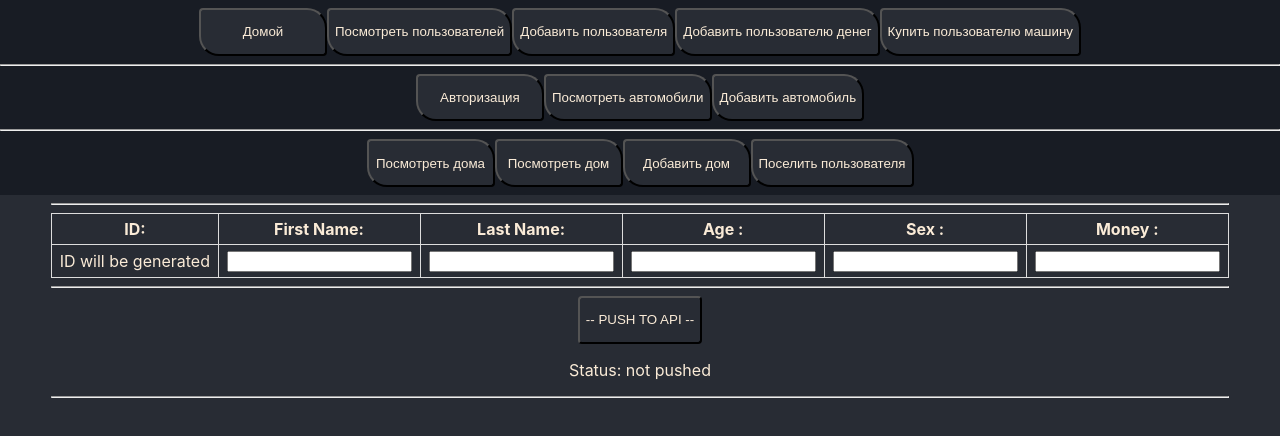
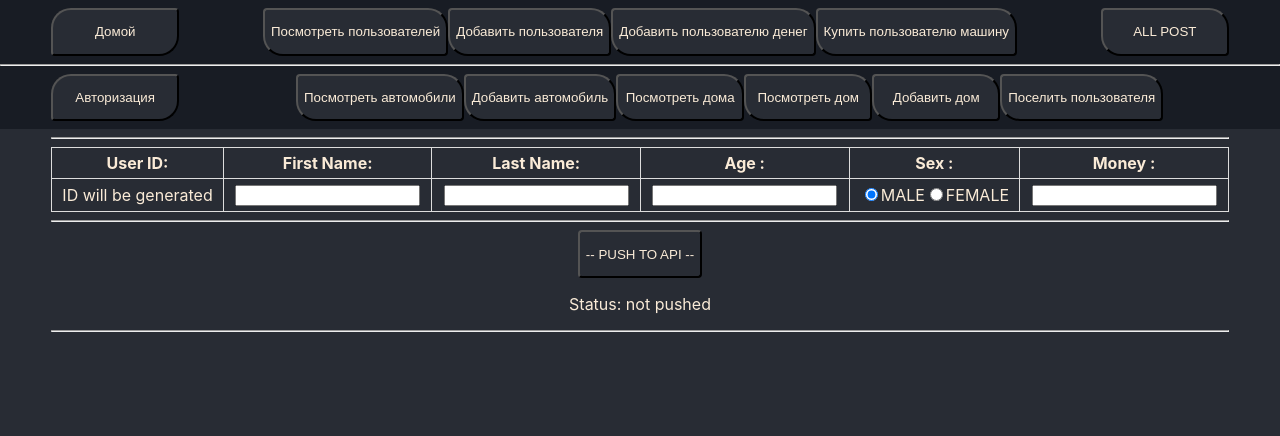
Before and after one commit to Krasilnikov-Ilya/Simple_User_Getter, a React (Create React App) app: page /create/users in a window 1280 px wide. Shown: the top 436 px of the page. Built offline with nearby package versions, Linux system fonts and the light colour scheme.

Commit message:
all input forms are validated, except createHouseForm

```diff
--- a/package.json
+++ b/package.json
@@ -6,11 +6,12 @@
     "@testing-library/jest-dom": "^5.16.5",
     "@testing-library/react": "^13.4.0",
     "@testing-library/user-event": "^13.5.0",
+    "axios": "^0.27.2",
     "react": "^18.2.0",
     "react-dom": "^18.2.0",
     "react-input-checkbox": "^1.1.0",
     "react-router-dom": "^6.3.0",
-    "react-scripts": "5.0.1",
+    "react-scripts": "^5.0.1",
     "web-vitals": "^2.1.4"
   },
   "scripts": {
--- a/src/App.css
+++ b/src/App.css
@@ -25,6 +25,30 @@
   min-width: 10%;
 }
 .Nav-btn:hover {
+  background: #484c54;
+}
+
+.All-push-btn {
+  background-color: #282c34;
+  color: antiquewhite;
+  border-radius: 4px 20px;
+  min-width: 10%;
+  float: right;
+  margin-right: 4%;
+}
+.All-push-btn:hover {
+  background: #484c54;
+}
+
+.Home-auth-btn {
+  background-color: #282c34;
+  color: antiquewhite;
+  border-radius: 20px 4px;
+  min-width: 10%;
+  float: left;
+  margin-left: 4%;
+}
+.Home-auth-btn:hover {
   background: #484c54;
 }
 
--- a/src/App.js
+++ b/src/App.js
@@ -11,6 +11,9 @@ import PlusUserMoneyForm from "./blocks/users/plusUserMoneyForm";
 import BuyCarForm from "./blocks/users/buyCarForm";
 import SettleUserToHomeForm from "./blocks/houses/settleUserToHomeForm";
 import CreateHouseForm from "./blocks/houses/createHouseform";
+import AuthorizationForm from "./blocks/authorization/authorizationForm";
+import AllPostBlock from "./blocks/multiComponentBlocks/allPostBlock";
+
 
 
 function App() {
@@ -19,7 +22,7 @@ function App() {
             <div className="App">
                 <header className="App-header">
                     <Link className="Nav-link" to="/">
-                        <button className="Nav-btn">
+                        <button className="Home-auth-btn">
                             <p>Домой</p>
                         </button>
                     </Link>
@@ -43,11 +46,16 @@ function App() {
                             <p>Купить пользователю машину</p>
                         </button>
                     </Link>
+                    <Link className="Nav-link" to="/create/all">
+                        <button className="All-push-btn" to="/create/all">
+                            <p>ALL POST</p>
+                        </button>
+                    </Link>
 
                     <hr/>
 
                     <Link className="Nav-link" to="/authorization">
-                        <button className="Nav-btn" to="/authorization">
+                        <button className="Home-auth-btn" to="/authorization">
                             <p>Авторизация</p>
                         </button>
                     </Link>
@@ -61,9 +69,6 @@ function App() {
                             <p>Добавить автомобиль</p>
                         </button>
                     </Link>
-
-                    <hr/>
-
                     <Link className="Nav-link" to="/read/houses">
                         <button className="Nav-btn" to="/read/houses">
                             <p>Посмотреть дома</p>
@@ -88,7 +93,7 @@ function App() {
                 <section className="workspace-up">
                     <Routes>
                         <Route path="/" element={<h1> home page </h1>}/>
-                        <Route path="/authorization" element={<h1> authorization page </h1>}/>
+                        <Route path="/authorization" element={<AuthorizationForm/>}/>
                         <Route path="/read/cars" element={<ReadCarsUnsortedTable/>}/>
                         <Route path="/read/users" element={<ReadUsersUnsortedTable/>}/>
                         <Route path="/create/cars" element={<CreateCarForm/>}/>
@@ -101,6 +106,9 @@ function App() {
                         <Route path="/read/houses" element={<ReadHousesUnsortedTable/>}/>
                         <Route path="/read/house" element={<ReadHouseTable/>}/>
                         <Route path="/create/house" element={<CreateHouseForm/>}/>
+
+                        <Route path="/create/all" element={<AllPostBlock/>}/>
+
                     </Routes>
                 </section>
             </div>
--- /dev/null
+++ b/src/blocks/authorization/authorizationForm.js
@@ -0,0 +1,68 @@
+import React, {useState} from "react";
+import {EMAIL_REGEXP_RAW} from "../../utils/constants";
+
+const AuthorizationForm = () => {
+
+    const [email, setEmail] = useState('')
+    const [password, setPassword] = useState('')
+    const [emailDirty, setEmailDirty] = useState(false)
+    const [passwordDirty, setPasswordDirty] = useState(false)
+    const [emailError, setEmailError] = useState("Email cannot be empty")
+    const [passwordError, setPasswordError] = useState("Password cannot be empty")
+
+
+    const blurHandler = (e) => {
+        switch (e.target.name) {
+            default: break
+            case 'email':
+                setEmailDirty(true)
+                break
+            case 'password':
+                setPasswordDirty(true)
+                break
+        }
+    }
+
+    const emailHandler = (e) => {
+        setEmail(e.target.value)
+        const re = {EMAIL_REGEXP_RAW}
+        if(re.test(String(email).toLowerCase())) {
+            setEmailError("Incorrect Email")
+        } else {
+            setEmailError("")
+        }
+    }
+
+    const passwordHandler = (e) => {
+        setPassword(e.target.value)
+        if(e.target.value.length < 3 || e.target.value.length > 8) {
+            setPasswordError("Password length must be more than 3 symbols and less than 8 symbols")
+        } else {
+            setPasswordError("")
+        }
+    }
+
+    return (
+        <div>
+            <form>
+                <hr/>
+                <h1> AUTHORIZATION </h1>
+                <hr/>
+                {(emailDirty && emailError) && <div style={{color: "red"}}> {emailError} </div>}
+                <input onChange={e => emailHandler(e)} value={email} onBlur={e => blurHandler(e)} name='email' type="text"
+                       placeholder="Enter your email..."/>
+                <hr/>
+                {(passwordDirty && passwordError) && <div style={{color: "red"}}> {passwordError} </div>}
+                <input onChange={e => passwordHandler(e)} value={password} onBlur={e => blurHandler(e)} name='password' type="text"
+                       placeholder="Enter your password..."/>
+                <hr/>
+                <button type='submit' className="Nav-btn"> GO</button>
+                <hr/>
+            </form>
+        </div>
+    );
+
+
+}
+
+export default AuthorizationForm
--- a/src/blocks/cars/createCarForm.js
+++ b/src/blocks/cars/createCarForm.js
@@ -1,5 +1,6 @@
 import React from "react";
 import API from "../../utils/API";
+import {FLOAT_REGEXP, FLOAT_STEP} from "../../utils/constants";
 
 
 export class CreateCarForm extends React.Component {
@@ -19,7 +20,7 @@ export class CreateCarForm extends React.Component {
                 <table className="table">
                     <thead>
                     <tr key="head">
-                        <th> ID:</th>
+                        <th> Car ID:</th>
                         <th> Engine Type:</th>
                         <th> Mark:</th>
                         <th> Model:</th>
@@ -32,7 +33,7 @@ export class CreateCarForm extends React.Component {
                         <td><input id="car_engine_type_send"/></td>
                         <td><input id="car_mark_send"/></td>
                         <td><input id="car_model_send"/></td>
-                        <td><input id="car_price_send"/></td>
+                        <td><input type="number" pattern={FLOAT_REGEXP} step={FLOAT_STEP} id="car_price_send"/></td>
                     </tr>
                     </tbody>
                 </table>
@@ -59,6 +60,10 @@ export class CreateCarForm extends React.Component {
 
         let answer = " "
 
+        if (type === "" || mark === "" || model === "" || !price) {
+            answer = "Invalid request data"
+            this.setState({answer})
+        } else {
             await API.post(
                 push_uri, json)
                 .then(function (response) {
@@ -69,6 +74,7 @@ export class CreateCarForm extends React.Component {
                     answer = error.toString()
                     console.log(error);
                 });
+        }
         this.setState({answer})
         console.log(this.state.answer)
     }
--- a/src/blocks/houses/settleUserToHomeForm.js
+++ b/src/blocks/houses/settleUserToHomeForm.js
@@ -1,5 +1,6 @@
 import React from "react";
 import API from "../../utils/API";
+import {INT_REGEXP} from "../../utils/constants";
 
 
 export class SettleUserToHomeForm extends React.Component {
@@ -24,8 +25,8 @@ export class SettleUserToHomeForm extends React.Component {
                     </thead>
                     <tbody>
                     <tr key="user">
-                        <td><input id="user_send"/></td>
-                        <td><input id="home_send"/></td>
+                        <td><input type="number" pattern={INT_REGEXP} id="user_send"/></td>
+                        <td><input type="number" pattern={INT_REGEXP} id="home_send"/></td>
                     </tr>
                     </tbody>
                 </table>
@@ -39,7 +40,7 @@ export class SettleUserToHomeForm extends React.Component {
     }
 
     pushUserAndHomeToAPI = async () => {
-        let userId =  parseInt(document.getElementById("user_send").value)
+        let userId = parseInt(document.getElementById("user_send").value)
         let homeId = parseInt(document.getElementById("home_send").value)
         let push_uri = '/house/' + homeId + "/settle/" + userId
         let answer = " "
--- /dev/null
+++ b/src/blocks/multiComponentBlocks/allPostBlock.js
@@ -0,0 +1,26 @@
+import React from "react";
+import CreateCarForm from "../cars/createCarForm";
+import CreateUserForm from "../users/createUserForm";
+import CreateHouseForm from "../houses/createHouseform";
+import SettleUserToHomeForm from "../houses/settleUserToHomeForm";
+import PlusUserMoneyForm from "../users/plusUserMoneyForm";
+import BuyCarForm from "../users/buyCarForm";
+
+export class AllPostBlock extends React.Component {
+
+    render() {
+        return (
+            <div>
+                <CreateUserForm/>
+                <CreateCarForm/>
+                <CreateHouseForm/>
+
+                <SettleUserToHomeForm/>
+                <PlusUserMoneyForm/>
+                <BuyCarForm/>
+            </div>
+        )
+    }
+}
+
+export default AllPostBlock
--- a/src/blocks/users/buyCarForm.js
+++ b/src/blocks/users/buyCarForm.js
@@ -1,5 +1,6 @@
 import React from "react";
 import API from "../../utils/API";
+import {INT_REGEXP} from "../../utils/constants";
 
 
 export class BuyCarForm extends React.Component {
@@ -25,8 +26,8 @@ export class BuyCarForm extends React.Component {
                     </thead>
                     <tbody>
                     <tr key="user">
-                        <td><input id="user_send"/></td>
-                        <td><input id="car_send"/></td>
+                        <td><input type="number" pattern={INT_REGEXP} id="user_send"/></td>
+                        <td><input type="number" pattern={INT_REGEXP} id="car_send"/></td>
                     </tr>
                     </tbody>
                 </table>
--- a/src/blocks/users/createUserForm.js
+++ b/src/blocks/users/createUserForm.js
@@ -1,6 +1,6 @@
 import React from "react";
 import API from "../../utils/API";
-
+import {FLOAT_REGEXP, FLOAT_STEP, INT_REGEXP} from "../../utils/constants";
 
 export class CreateUserForm extends React.Component {
 
@@ -18,7 +18,7 @@ export class CreateUserForm extends React.Component {
                 <table className="table">
                     <thead>
                     <tr key="head">
-                        <th> ID:</th>
+                        <th> User ID:</th>
                         <th> First Name:</th>
                         <th> Last Name:</th>
                         <th> Age :</th>
@@ -31,9 +31,12 @@ export class CreateUserForm extends React.Component {
                         <td>ID will be generated</td>
                         <td><input id="first_name_send"/></td>
                         <td><input id="last_name_send"/></td>
-                        <td><input id="age_send"/></td>
-                        <td><input id="sex_send"/></td>
-                        <td><input id="money_send"/></td>
+                        <td><input type="number" pattern={INT_REGEXP} id="age_send"/></td>
+                        <td>
+                            <input type="radio" defaultChecked name="sex_send" value="MALE" id="sex_send"/>MALE
+                            <input type="radio" name="sex_send" value="FEMALE" id="sex_send"/>FEMALE
+                        </td>
+                        <td><input type="number" pattern={FLOAT_REGEXP} step={FLOAT_STEP} id="money_send"/></td>
                     </tr>
                     </tbody>
                 </table>
@@ -49,7 +52,13 @@ export class CreateUserForm extends React.Component {
         let firstName = document.getElementById("first_name_send").value
         let lastName = document.getElementById("last_name_send").value
         let age = parseInt(document.getElementById("age_send").value)
-        let sex = document.getElementById("sex_send").value
+        const buttons = document.querySelectorAll("input[name='sex_send']")
+        let sex = "MALE"
+        for (const b of buttons) {
+            if (b.checked) {
+                sex = b.value
+            }
+        }
         let money = parseFloat(document.getElementById("money_send").value)
         let json =
             {
@@ -60,6 +69,10 @@ export class CreateUserForm extends React.Component {
 
         let answer = " "
 
+        if (firstName === "" || lastName === "" || !age || !money) {
+            answer = "Invalid request data"
+            this.setState({answer})
+        } else {
             await API.post(
                 push_uri, json)
                 .then(function (response) {
@@ -71,7 +84,7 @@ export class CreateUserForm extends React.Component {
                     console.log(error);
                 });
             this.setState({answer})
-        console.log(this.state.answer)
+        }
     }
 }
 
--- a/src/blocks/users/plusUserMoneyForm.js
+++ b/src/blocks/users/plusUserMoneyForm.js
@@ -1,5 +1,7 @@
 import React from "react";
 import API from "../../utils/API";
+import {FLOAT_REGEXP, FLOAT_STEP, INT_REGEXP} from "../../utils/constants";
+
 
 export class PlusUserMoneyForm extends React.Component {
 
@@ -18,14 +20,14 @@ export class PlusUserMoneyForm extends React.Component {
                 <table className="table">
                     <thead>
                     <tr key="head">
-                        <th> ID:</th>
+                        <th> User ID:</th>
                         <th> Money:</th>
                     </tr>
                     </thead>
                     <tbody>
                     <tr key="user">
-                        <td><input id="id_send"/></td>
-                        <td><input id="money_send"/></td>
+                        <td><input type="number" pattern={INT_REGEXP} id="id_send"/></td>
+                        <td><input type="number" pattern={FLOAT_REGEXP} step={FLOAT_STEP} id="money_send"/></td>
                     </tr>
                     </tbody>
                 </table>
--- /dev/null
+++ b/src/utils/constants.js
@@ -0,0 +1,4 @@
+export const FLOAT_REGEXP = "[0-9]+([\.,][0-9]+)?"
+export const INT_REGEXP = "[0-9]+?"
+export const EMAIL_REGEXP_RAW = /^\w+@([\w-]+\.)+[\w-]{2,4}$/g
+export const FLOAT_STEP = "0.01"
```
Also changed, not shown: src/blocks/authorization.js (deleted), 1 other file (tests, documents, lock files or other folders). Lines whose indentation alone changed are shown as unchanged.
